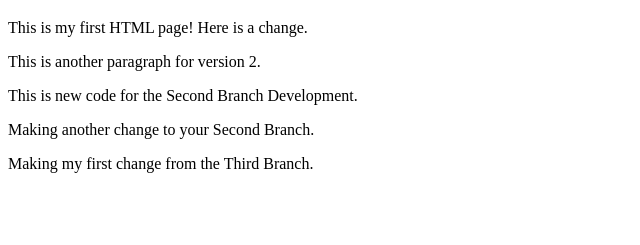
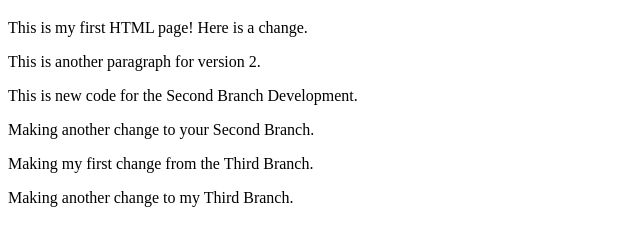
Before and after one commit to cedanie2/ISM6225-Friday-2, a plain HTML site: page index.html in a window 1280 px wide. Shown: the part 61-306 px from the top of the page, without its empty margins (0-640 px from the left). Drawn offline with Linux system fonts and the light colour scheme.

Commit message:
V2 Third Branch

```diff
--- a/index.html
+++ b/index.html
@@ -8,5 +8,6 @@
         <p>This is new code for the Second Branch Development.</p>
         <p>Making another change to your Second Branch.</p>
         <p>Making my first change from the Third Branch.</p>
+        <p>Making another change to my Third Branch.</p>
     </body>
 </html>
```
